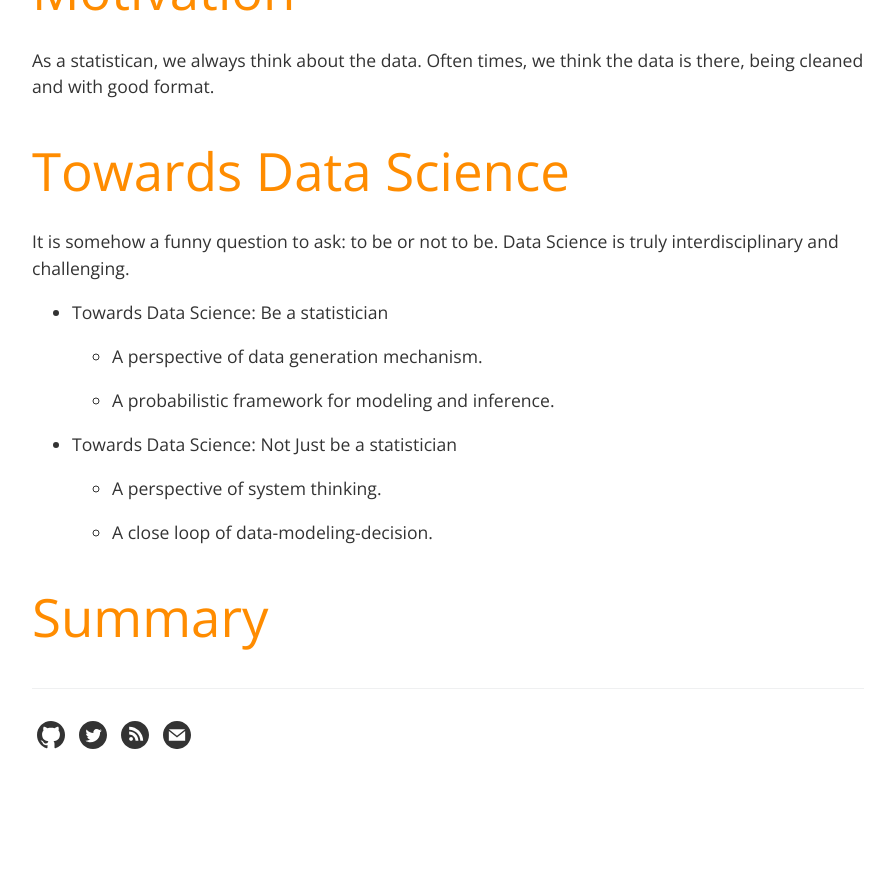
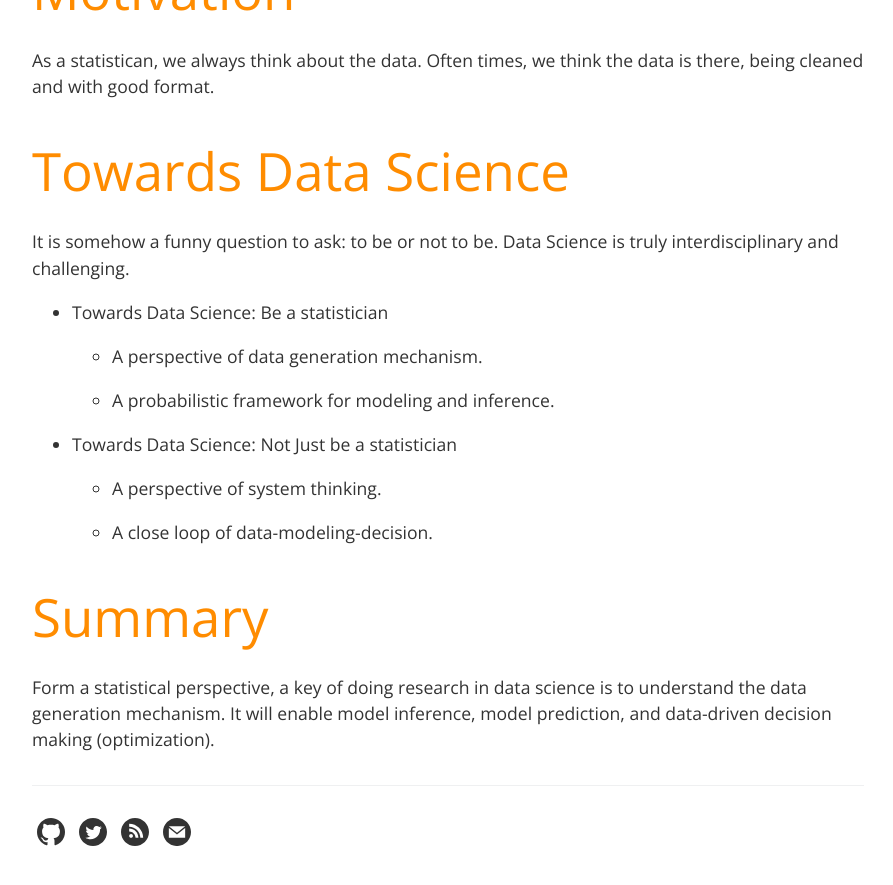
Before and after one commit to xwdeng80/blog, a Jekyll site: the page built from _posts/2021-08-16-to-be-or-not.md, in a window 1280 px wide and 900 px high, scrolled down 1062 px. Shown: the top 885 px of the window, without its empty margins (192-1085 px from the left). Built offline with Jekyll 4.4.1, drawn with Linux system fonts in a browser that asks for light colours; before the commit the page ends 1865 px from its top, so only the background shows below that.

Commit message:
Update 2021-08-16-to-be-or-not.md

```diff
--- a/_posts/2021-08-16-to-be-or-not.md
+++ b/_posts/2021-08-16-to-be-or-not.md
@@ -32,3 +32,6 @@ It is somehow a funny question to ask: to be or not to be. Data Science is truly
      + A close loop of data-modeling-decision.
 
 # Summary
+
+Form a statistical perspective, a key of doing research in data science is to understand the data generation
+mechanism. It will enable model inference, model prediction, and data-driven decision making (optimization).
```
